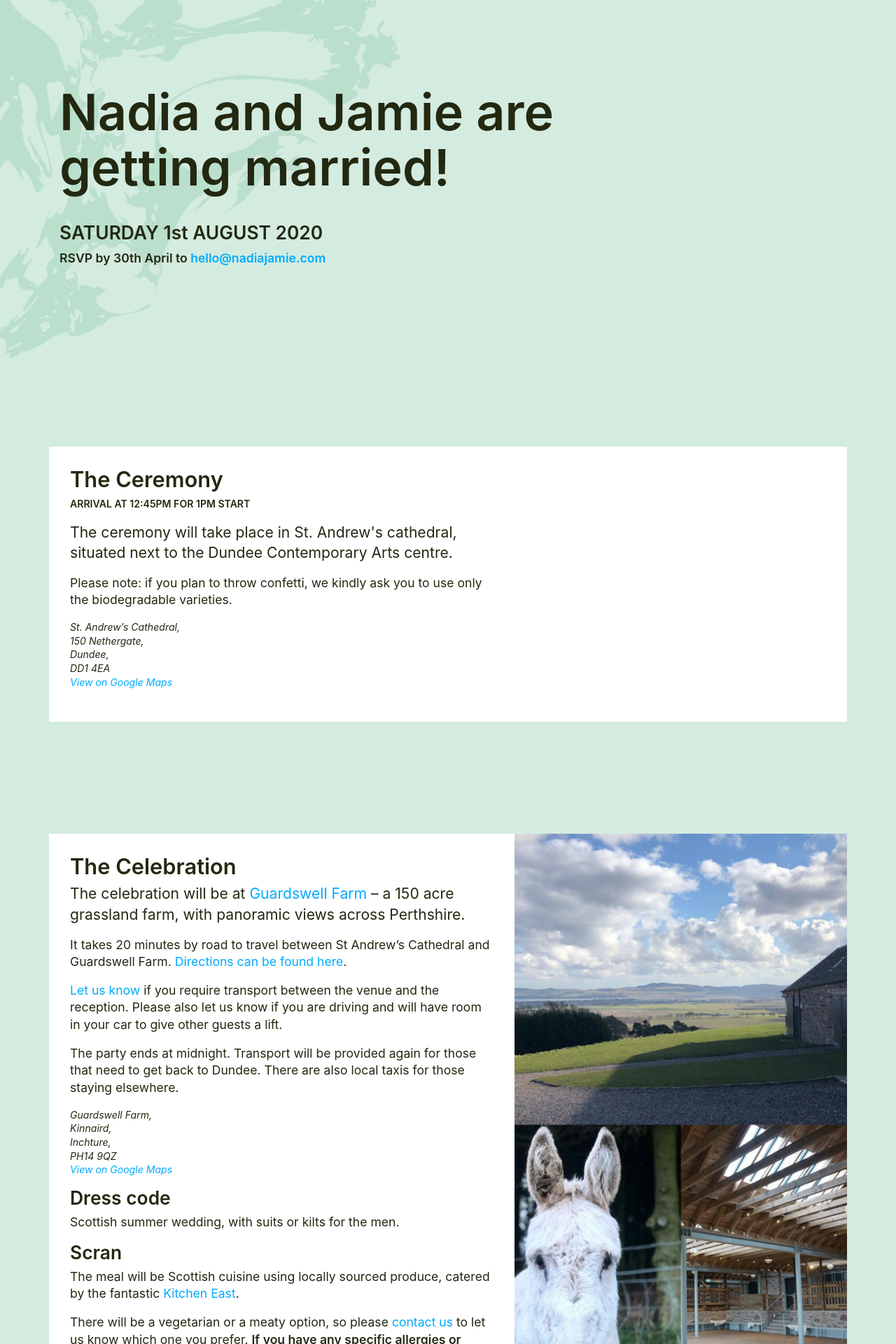
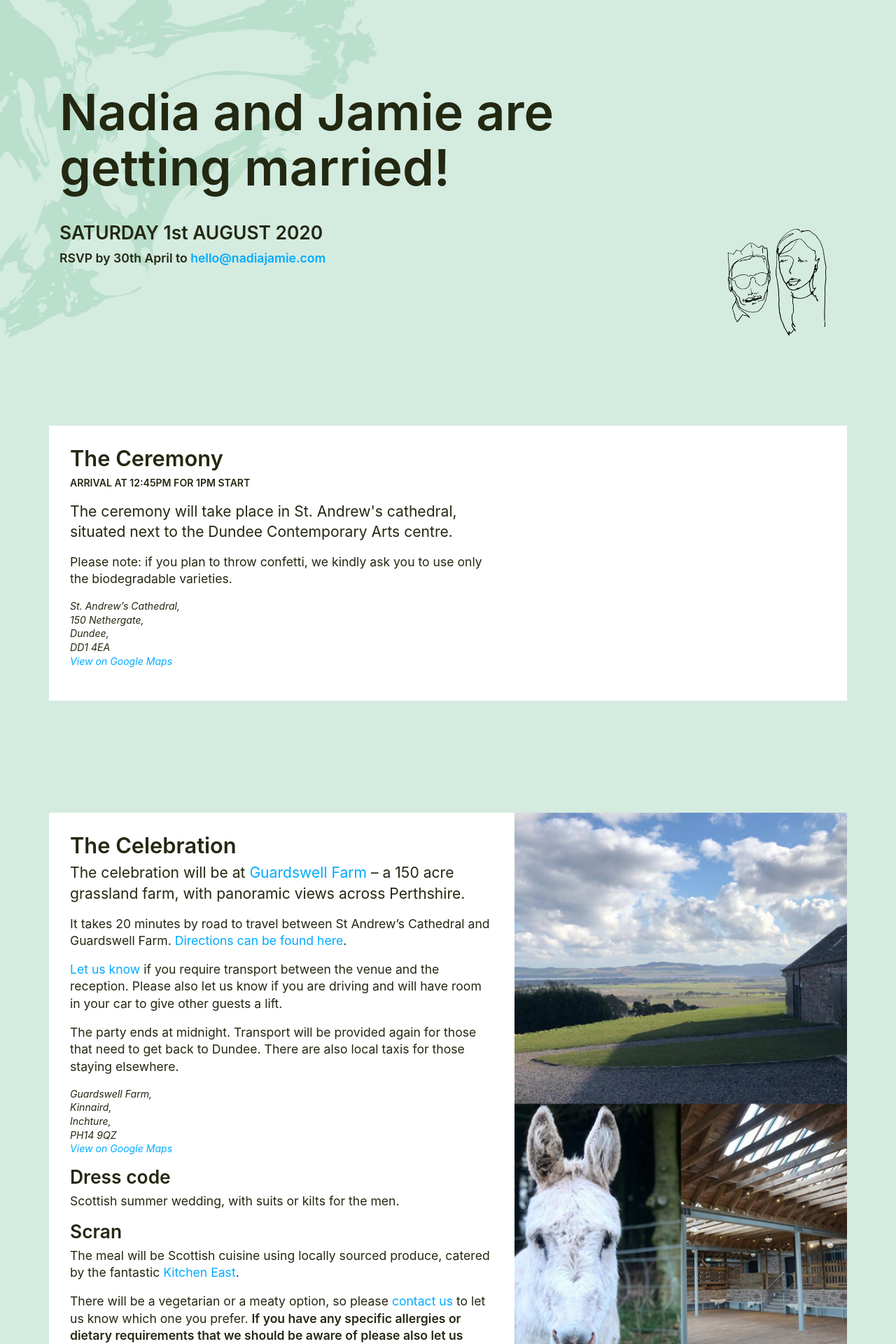
Before and after one commit to JamieRobertson/nadia-jamie, a Jekyll site: the page built from index.html, in a window 1280 px wide. Shown: the top 1920 px of the page at 70% size. Built offline with Jekyll 4.4.1, drawn with Linux system fonts in a browser that asks for light colours; nearby versions of some CDN libraries; some web fonts are replaced.

Commit message:
Add Greer's illustration

```diff
--- a/index.html
+++ b/index.html
@@ -6,7 +6,7 @@ title: "Nadia and Jamie are getting married!"
 
 <div class="bg-header">
     <section class="container">
-        <div class="row py-120">
+        <div class="row py-120 pb-md-0">
             <div class="col-12 col-md-10 col-lg-8">
                 <h1 class="display-3 mb-40">Nadia and Jamie are getting married!</h1>
                 <p class="font-weight-bold">
@@ -15,7 +15,7 @@ title: "Nadia and Jamie are getting married!"
                 </p>
             </div>
             <div class="col-12">
-                <!-- <p class="float-right">foo</p> -->
+                <img src="/static/img/illustration.png" class="float-right w-100 h-auto d-none d-md-block mt-md-n80" style="max-width: 170px;">
             </div>
         </div>
     </section>
```
Also changed, not shown: static/img/illustration.png (added).
